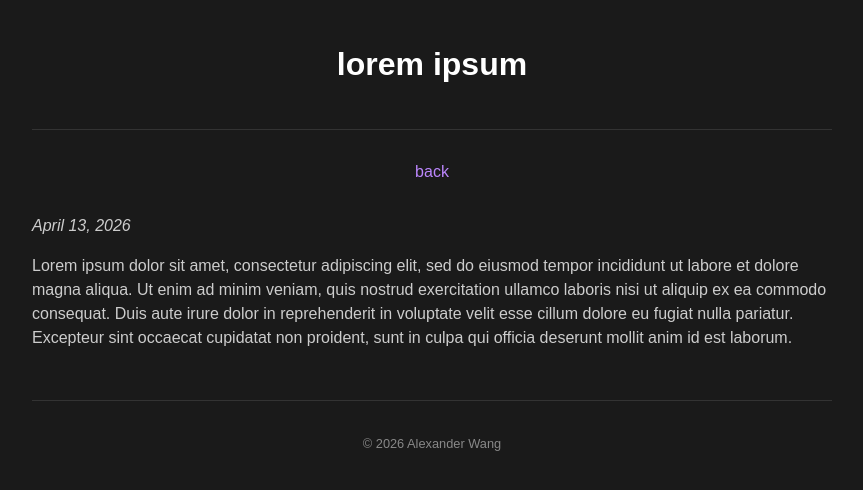
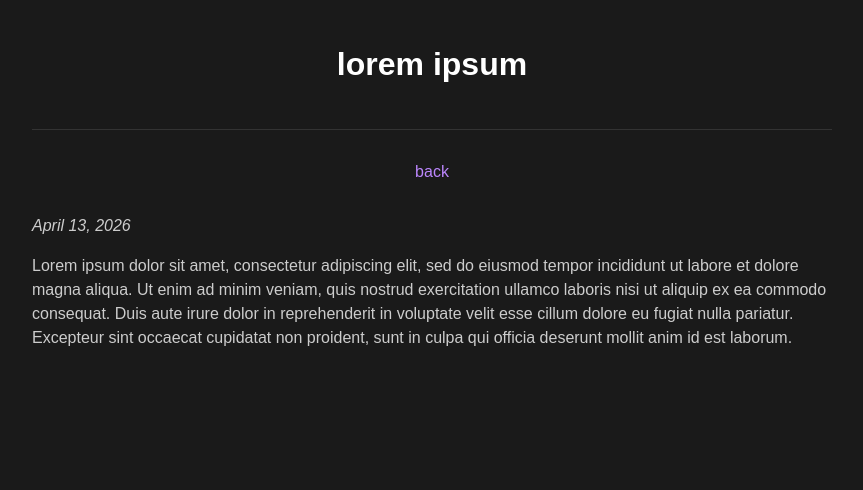
Before and after one commit to Aywa501/aywa501.github.io, a plain HTML site: page blogs/lorem_ipsum.html in a window 1280 px wide. Shown: the whole page, without its empty margins (208-1071 px from the left). Drawn offline with Linux system fonts and the light colour scheme.

Commit message:
Remove footer from lorem_ipsum.html
Removed the footer section containing copyright information.

```diff
--- a/blogs/lorem_ipsum.html
+++ b/blogs/lorem_ipsum.html
@@ -26,9 +26,6 @@
             culpa qui officia deserunt mollit anim id est laborum.</p>
     </main>
 
-    <footer>
-        <p>&copy; 2026 Alexander Wang</p>
-    </footer>
 </body>
 
 </html>
```
